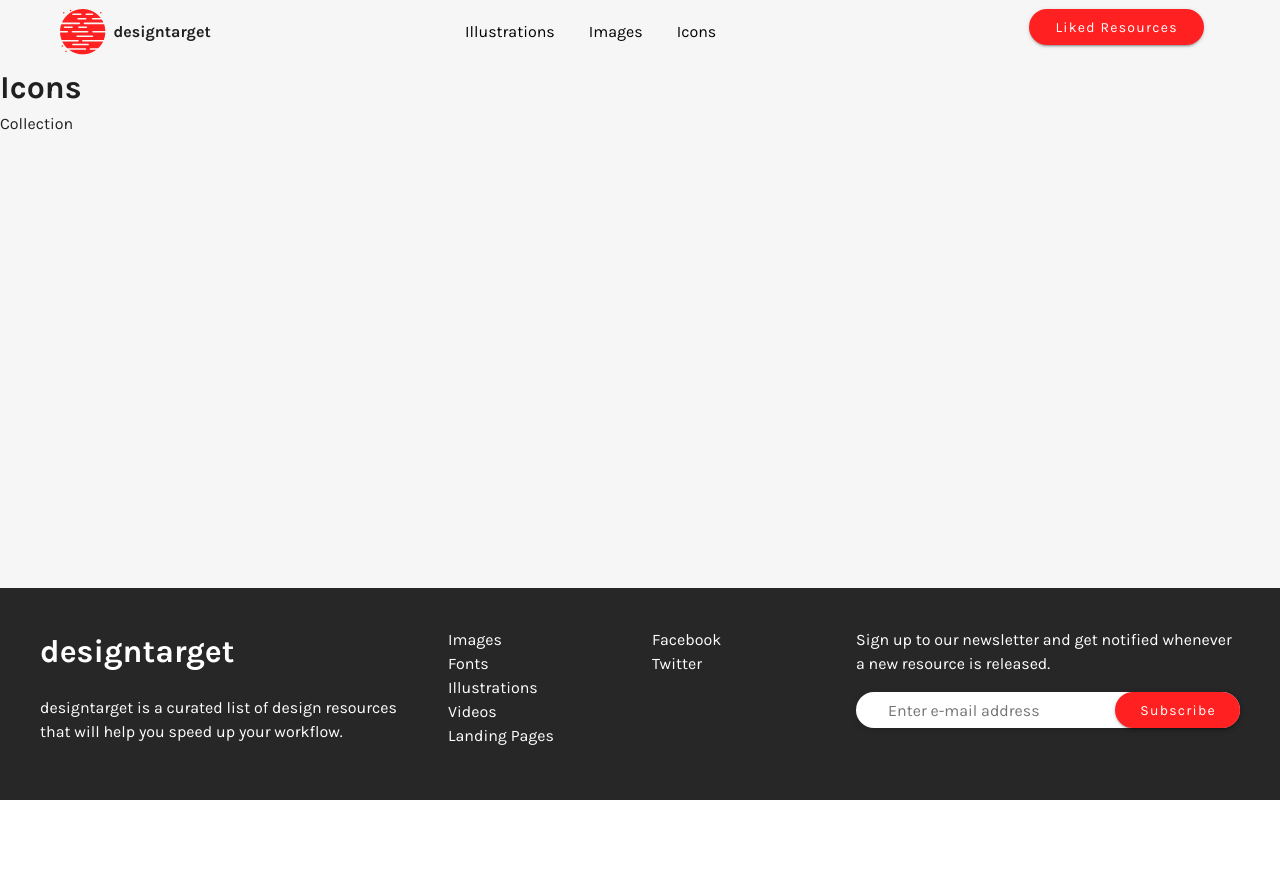
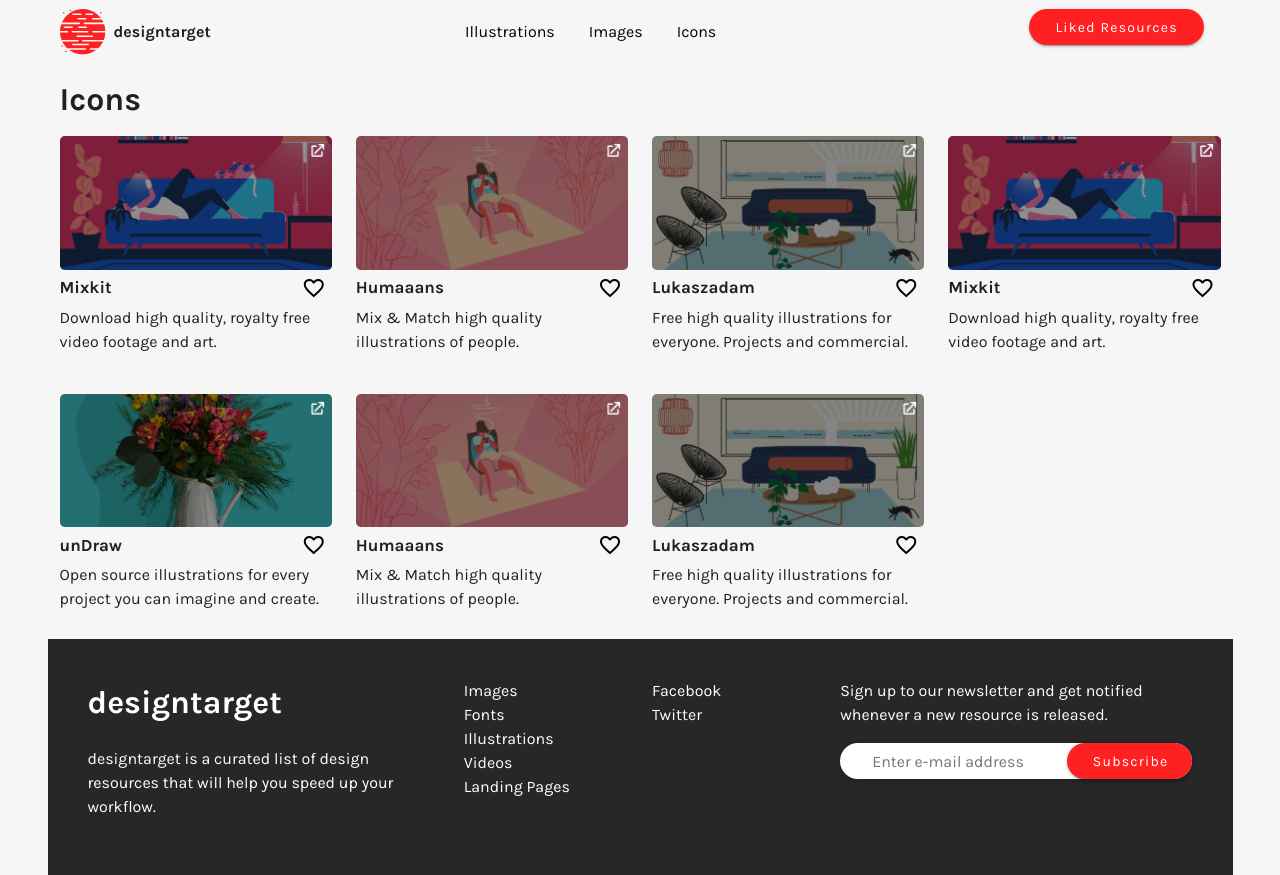
Before and after one commit to TNortnern/designtarget, a Vue app: page /collection/icons in a window 1280 px wide. Before the commit the page ends 800 px from the top, so only its background shows below. Built offline with nearby package versions, Linux system fonts and the light colour scheme.

Commit message:
collections page, footer adjustment

```diff
--- a/src/App.vue
+++ b/src/App.vue
@@ -1,15 +1,28 @@
 <template>
   <v-app id="app">
-    <router-view />
+    <div :style="`padding-bottom: ${footerHeight}px`">
+      <router-view />
+    </div>
   </v-app>
 </template>
 
 <script>
 export default {
   name: "App",
-  data: () => ({
-    //
-  })
+  data() {
+    return {
+      footerHeight: 0
+    };
+  },
+  mounted() {
+    window.addEventListener("resize", this.setFooterHeight);
+    this.footerHeight = document.querySelector("footer").offsetHeight;
+  },
+  methods: {
+    setFooterHeight() {
+      this.footerHeight = document.querySelector("footer").offsetHeight;
+    }
+  }
 };
 </script>
 
@@ -19,5 +32,7 @@
 #app {
   font-family: "Karla", sans-serif !important;
   background-color: #f6f6f6;
+  min-height: 100vh;
+  position: relative;
 }
 </style>
--- a/src/components/common/CollectionGrid.vue
+++ b/src/components/common/CollectionGrid.vue
@@ -1,11 +1,22 @@
 <template>
-  <div>
-    Collection
-  </div>
+  <v-row>
+    <SectionCard v-for="(item, i) in collection" :key="i" :item="item" lg="3" />
+  </v-row>
 </template>
 
 <script>
-export default {};
+import SectionCard from "@/components/home/misc/SectionCard";
+export default {
+  components: {
+    SectionCard
+  },
+  props: {
+    collection: {
+      type: Array,
+      default: () => {}
+    }
+  }
+};
 </script>
 
 <style></style>
--- a/src/components/home/misc/SectionCard.vue
+++ b/src/components/home/misc/SectionCard.vue
@@ -1,5 +1,5 @@
 <template>
-  <v-col cols="11" sm="6" md="3" lg="2">
+  <v-col cols="11" sm="6" md="3" :lg="lg" xl="2">
     <img
       :src="require(`@/assets/${item.image}.png`)"
       alt="mixkit"
@@ -35,6 +35,10 @@
     item: {
       type: Object,
       default: () => {}
+    },
+    lg: {
+      type: [Number, String],
+      default: 2
     }
   },
   data() {
--- a/src/components/layout/Footer.vue
+++ b/src/components/layout/Footer.vue
@@ -1,8 +1,8 @@
 <template>
   <v-footer
     :style="`background-color: ${$store.state.black}`"
-    class="footer pa-4 pl-8 pr-8 pa-sm-10"
-    :absolute="absolute"
+    class="footer pa-4 pl-8 pr-8 pa-sm-10 container"
+    absolute
     dark
   >
     <v-row class="text-center text-sm-left" justify="center" justify-sm="start">
--- a/src/components/layout/Layout.vue
+++ b/src/components/layout/Layout.vue
@@ -2,7 +2,9 @@
   <div>
     <AppBar />
     <slot />
+    <v-container>
     <Footer :absolute="absolute" />
+    </v-container>
   </div>
 </template>
 
--- a/src/pages/Collection.vue
+++ b/src/pages/Collection.vue
@@ -1,15 +1,60 @@
 <template>
-  <Layout absolute>
-    <div>
-      <h1>{{ capitalize(title) }}</h1>
-      <CollectionGrid />
-    </div>
+  <Layout>
+    <v-container>
+      <h1 class="mb-3">{{ capitalize(title) }}</h1>
+      <CollectionGrid :collection="items" />
+    </v-container>
   </Layout>
 </template>
 
 <script>
 import Layout from "@/components/layout/Layout";
 export default {
+  data: () => ({
+    items: [
+      {
+        name: "Mixkit",
+        description:
+          "Download high quality, royalty free video footage and art.",
+        image: "mixkit"
+      },
+
+      {
+        name: "Humaaans",
+        description: "Mix & Match high quality illustrations of people.",
+        image: "humaaans"
+      },
+      {
+        name: "Lukaszadam",
+        description:
+          "Free high quality illustrations for everyone. Projects and commercial.",
+        image: "lukaszadam"
+      },
+      {
+        name: "Mixkit",
+        description:
+          "Download high quality, royalty free video footage and art.",
+        image: "mixkit"
+      },
+      {
+        name: "unDraw",
+        description:
+          "Open source illustrations for every project you can imagine and create.",
+        image: "unDraw"
+      },
+      {
+        name: "Humaaans",
+        description: "Mix & Match high quality illustrations of people.",
+        image: "humaaans"
+      },
+      {
+        name: "Lukaszadam",
+        description:
+          "Free high quality illustrations for everyone. Projects and commercial.",
+        image: "lukaszadam"
+      }
+    ]
+  }),
   components: {
     Layout
   },
```
